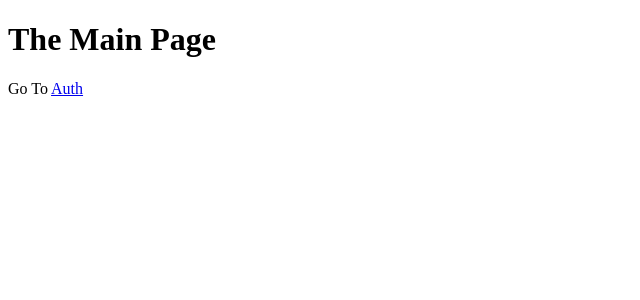
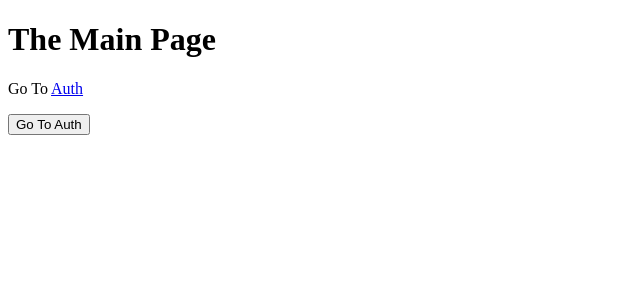
Before and after one commit to codershona/NextJS, a Next.js app: page / in a window 1280 px wide. Shown: the top 300 px of the page, without its empty margins (0-640 px from the left). Built offline with nearby package versions, Linux system fonts and the light colour scheme.

Commit message:
Understanding the Basics : method 2 done

```diff
--- a/pages/index.js
+++ b/pages/index.js
@@ -1,12 +1,14 @@
 import React from 'react';
 import Link from 'next/link';
-
+import Router from 'next/router';
 
 
 const indexPage = () => (
      <div>
      <h1>The Main Page</h1>
      <p>Go To <Link href="/auth"><a>Auth</a></Link></p>
+     <button onClick={() => Router.push('/auth')}> Go To Auth</button>
+
 
      </div>
 
```
